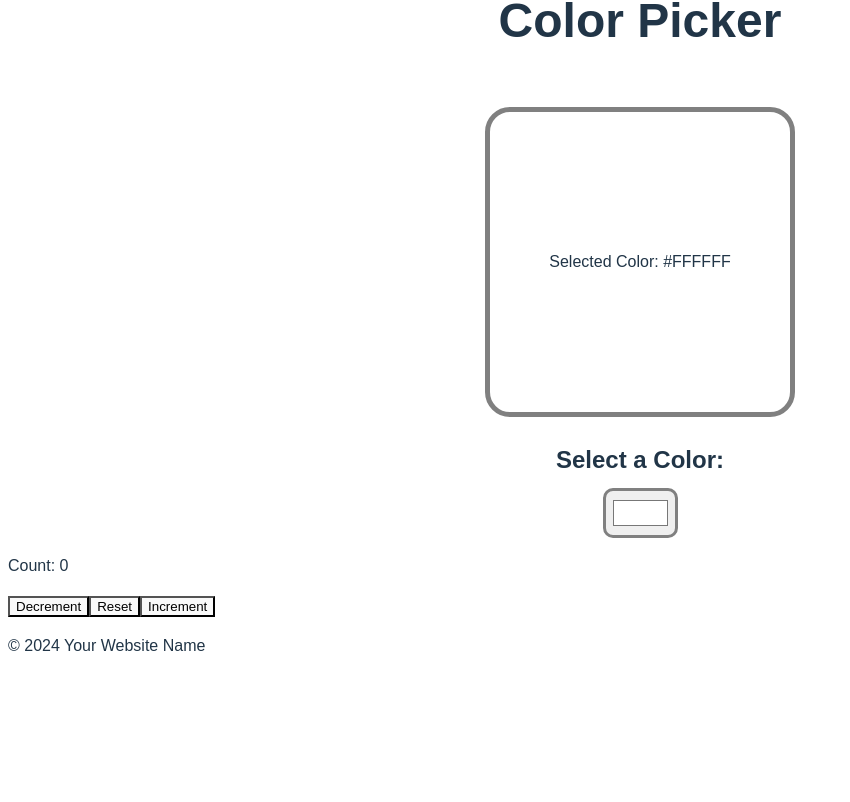
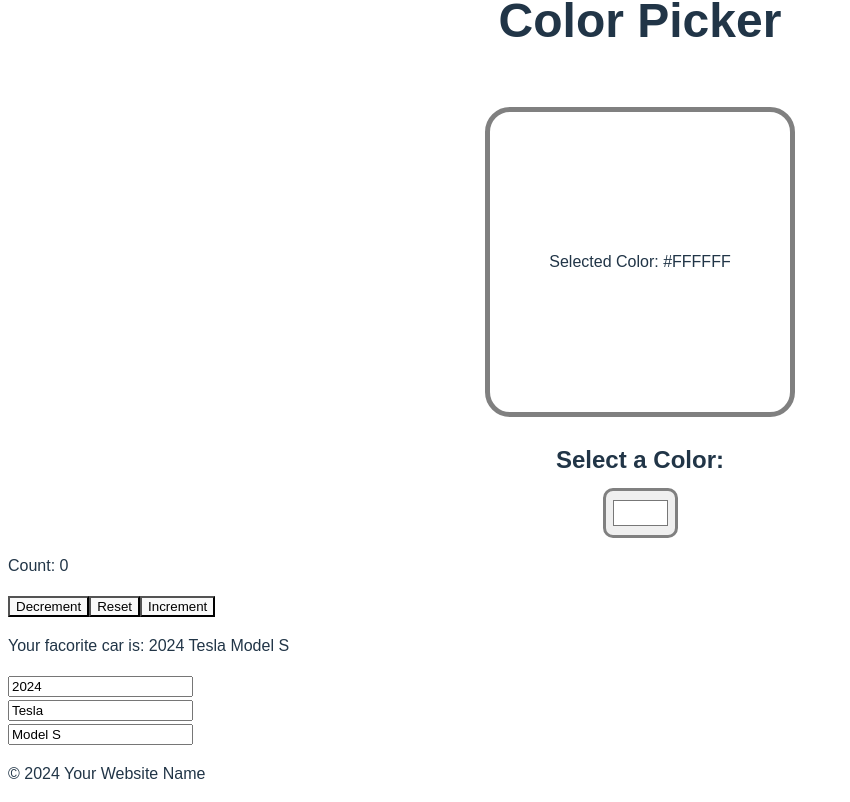
Before and after one commit to CalebRdgz/react-course, a React (Vite) app in the folder my-react-app/: page / in a window 1280 px wide. Shown: the part 3614-4416 px from the top of the page, without its empty margins (0-850 px from the left). Before the commit the page ends 4288 px from the top, so only its background shows below. Built offline with nearby package versions, Linux system fonts and the light colour scheme.

Commit message:
updating the state of objects using useState and spread operator

```diff
--- a/my-react-app/src/App.tsx
+++ b/my-react-app/src/App.tsx
@@ -13,6 +13,7 @@ import Counter from "./Counter.tsx";
 import MyComponent2 from "./MyComponent2.tsx";
 import ColorPicker from "./ColorPicker.tsx";
 import MyComponent3 from "./MyComponent3.tsx";
+import MyComponent4 from "./MyComponent4.tsx";
 
 interface Item {
   id: number;
@@ -58,6 +59,7 @@ function App() {
       <MyComponent2 />
       <ColorPicker />
       <MyComponent3 />
+      <MyComponent4 />
       <Footer />
     </>
   );
--- a/my-react-app/src/ColorPicker.tsx
+++ b/my-react-app/src/ColorPicker.tsx
@@ -1,4 +1,4 @@
-import React, {useState} from 'react';
+import {useState} from 'react';
 
 function ColorPicker(){
     const [color, setColor] = useState("#FFFFFF")
--- a/my-react-app/src/Counter.tsx
+++ b/my-react-app/src/Counter.tsx
@@ -1,4 +1,4 @@
-import React, { useState } from "react";
+import { useState } from "react";
 
 function Counter() {
   const [count, setCount] = useState(0);
--- a/my-react-app/src/MyComponent.tsx
+++ b/my-react-app/src/MyComponent.tsx
@@ -1,5 +1,5 @@
 //To use a React Hook, import it:
-import React, { useState } from "react";
+import { useState } from "react";
 
 function MyComponent() {
   //create a stateful name variable and a setter function to update that variable:
--- a/my-react-app/src/MyComponent2.tsx
+++ b/my-react-app/src/MyComponent2.tsx
@@ -1,4 +1,4 @@
-import React, { useState } from "react";
+import { useState } from "react";
 
 function MyComponent2() {
   //create name variable, default "Guest"
--- a/my-react-app/src/MyComponent3.tsx
+++ b/my-react-app/src/MyComponent3.tsx
@@ -1,4 +1,4 @@
-import React, {useState} from 'react';
+import {useState} from 'react';
 
 function MyComponent3(){
     const [count, setCount] = useState(0);
--- /dev/null
+++ b/my-react-app/src/MyComponent4.tsx
@@ -0,0 +1,39 @@
+import { useState } from "react";
+
+function MyComponent4() {
+  const [car, setCar] = useState({
+    year: 2024,
+    make: "Tesla",
+    model: "Model S",
+  });
+
+  //onChange event handler accepts callback to some functions:
+  function handleYearChange(event: any) {
+    //...car = spread all of the other properties of our car, and add this year:
+    // setCar({year: 2024, make: "Tesla", model: "Model S", year: 2025}) (newest year key replaces old key)
+    // setCar({...car, year: event.target.value});
+    //c = previous state of car object:
+    setCar((c) => ({ ...c, year: event.target.value }));
+  }
+  function handleMakeChange(event: any) {
+    setCar((c) => ({ ...c, make: event.target.value }));
+  }
+  function handleModelChange(event: any) {
+    setCar((c) => ({ ...c, model: event.target.value }));
+  }
+  return (
+    <div>
+      <p>
+        Your facorite car is: {car.year} {car.make} {car.model}
+      </p>
+      <input type="number" value={car.year} onChange={handleYearChange} />
+      <br />
+      <input type="text" value={car.make} onChange={handleMakeChange} />
+      <br />
+      <input type="text" value={car.model} onChange={handleModelChange} />
+      <br />
+    </div>
+  );
+}
+
+export default MyComponent4;
```
